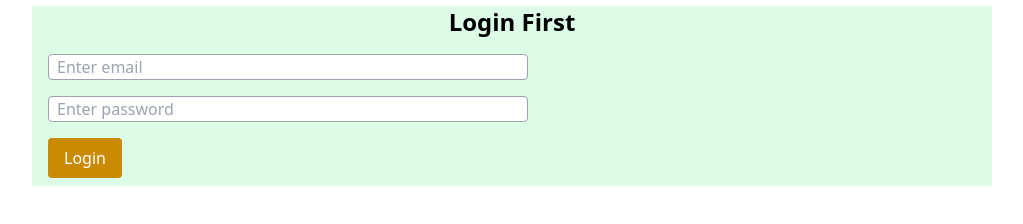
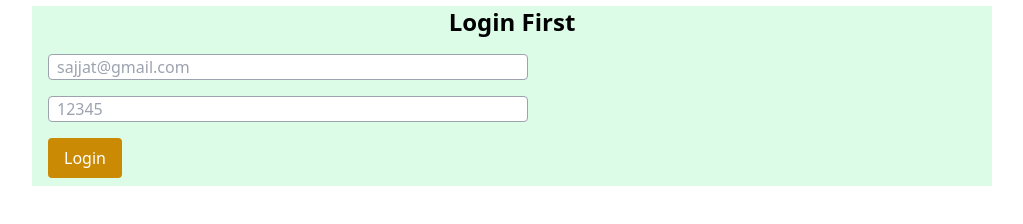
Before and after one commit to sajjat43/Bank-system, a plain HTML site: page index.html in a window 1280 px wide. Shown: the part 122-346 px from the top of the page, without its empty margins (128-1151 px from the left). Drawn offline with nearby package versions, Linux system fonts and the light colour scheme.

Commit message:
password visible

```diff
--- a/index.html
+++ b/index.html
@@ -16,9 +16,10 @@
     <main>
         <section class="bg-green-100 w-3/4 mx-auto">
             <h3 class="text-center text-2xl mb-4 font-semibold ">Login First</h3>
+
             <div>
-                <input id="email" class="border block mb-2 m-4 w-2/4 px-2 border-gray-400 rounded" type="text" placeholder="Enter email">
-                <input id="password" class="border block m-4 w-2/4 px-2 border-gray-400 rounded" type="password" placeholder="Enter password">
+                <input id="email" class="border block mb-2 m-4 w-2/4 px-2 border-gray-400 rounded" type="text" placeholder="sajjat@gmail.com">
+                <input id="password" class="border block m-4 w-2/4 px-2 border-gray-400 rounded" type="password" placeholder="12345">
                 <button id="login-btn" class="bg-yellow-600 px-4 rounded py-2 text-white font-medium mx-4 mb-2">Login</button>
 
             </div>
```
